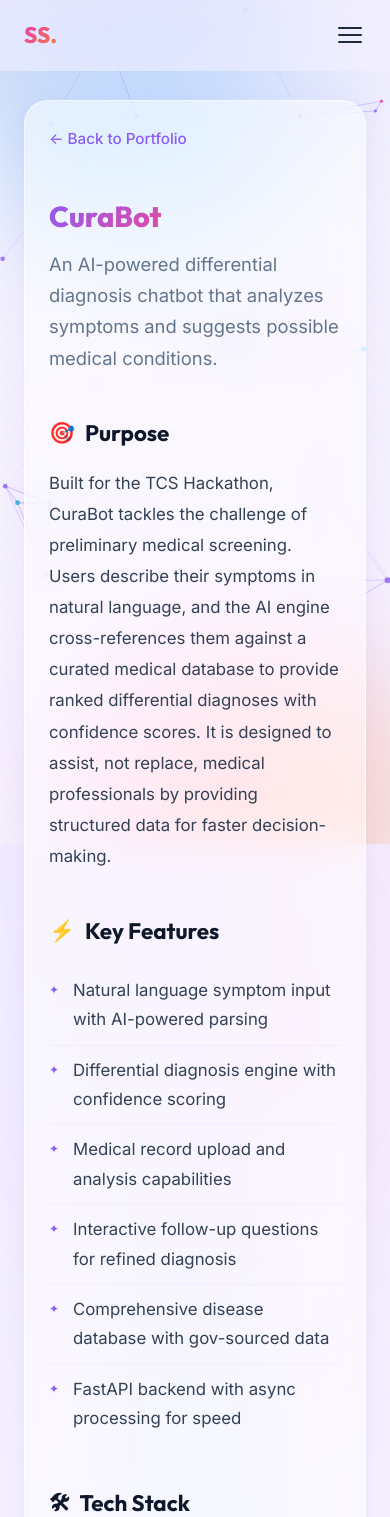
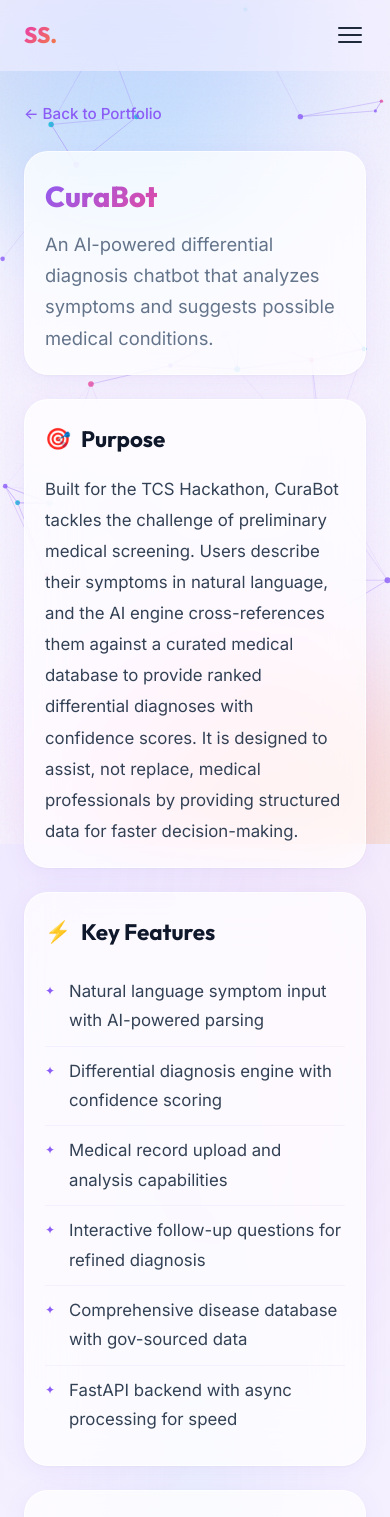
Before and after one commit to Shrinath777/tailmate-app, a React (Vite) app in the folder portfolio/: page /project/curabot in a window 390 px wide. Shown: the top 1517 px of the page. Built offline with nearby package versions, Linux system fonts and the light colour scheme.

Commit message:
Fix: glass cards on Know More pages + fix blank home page on back navigation

```diff
--- a/portfolio/src/App.jsx
+++ b/portfolio/src/App.jsx
@@ -14,9 +14,22 @@ import Background from './components/Background';
 
 function HomePage() {
   useEffect(() => {
+    // Small delay to let the DOM render before observing
+    const timer = setTimeout(() => {
+      const scrollElements = document.querySelectorAll('.animate-on-scroll');
+
+      // Immediately reveal elements already in the viewport
+      scrollElements.forEach((el) => {
+        const rect = el.getBoundingClientRect();
+        if (rect.top < window.innerHeight && rect.bottom > 0) {
+          el.classList.add('visible');
+        }
+      });
+
+      // Observe the remaining hidden elements for scroll reveal
       const observerOptions = {
-      threshold: 0.12,
-      rootMargin: '0px 0px -60px 0px',
+        threshold: 0.08,
+        rootMargin: '0px 0px -40px 0px',
       };
 
       const observer = new IntersectionObserver((entries) => {
@@ -28,10 +41,16 @@ function HomePage() {
         });
       }, observerOptions);
 
-    const scrollElements = document.querySelectorAll('.animate-on-scroll');
-    scrollElements.forEach((el) => observer.observe(el));
+      scrollElements.forEach((el) => {
+        if (!el.classList.contains('visible')) {
+          observer.observe(el);
+        }
+      });
 
       return () => observer.disconnect();
+    }, 50);
+
+    return () => clearTimeout(timer);
   }, []);
 
   return (
--- a/portfolio/src/components/ProjectDetail.jsx
+++ b/portfolio/src/components/ProjectDetail.jsx
@@ -119,8 +119,10 @@ function ProjectDetail() {
       <div className="detail-page">
         <div className="detail-container">
           <Link to="/" className="detail-back">← Back to Portfolio</Link>
-          <h1 className="detail-title">Project not found</h1>
-          <p className="detail-body">The project you are looking for does not exist.</p>
+          <div className="detail-card glass-card">
+            <h1 className="detail-title">Project not found</h1>
+            <p className="detail-body">The project you are looking for does not exist.</p>
+          </div>
         </div>
       </div>
     );
@@ -131,12 +133,14 @@ function ProjectDetail() {
       <div className="detail-container">
         <Link to="/" className="detail-back">← Back to Portfolio</Link>
 
-        <div className="detail-header">
-          <h1 className="detail-title">{project.name}</h1>
-          <p className="detail-tagline">{project.tagline}</p>
+        <div className="detail-card glass-card">
+          <div className="detail-header">
+            <h1 className="detail-title">{project.name}</h1>
+            <p className="detail-tagline">{project.tagline}</p>
+          </div>
         </div>
 
-        <div className="detail-section">
+        <div className="detail-card glass-card">
           <h2 className="detail-section-title">
             <span className="section-icon">🎯</span> Purpose
           </h2>
@@ -145,7 +149,7 @@ function ProjectDetail() {
           </div>
         </div>
 
-        <div className="detail-section">
+        <div className="detail-card glass-card">
           <h2 className="detail-section-title">
             <span className="section-icon">⚡</span> Key Features
           </h2>
@@ -156,7 +160,7 @@ function ProjectDetail() {
           </ul>
         </div>
 
-        <div className="detail-section">
+        <div className="detail-card glass-card">
           <h2 className="detail-section-title">
             <span className="section-icon">🛠</span> Tech Stack
           </h2>
--- a/portfolio/src/index.css
+++ b/portfolio/src/index.css
@@ -1042,12 +1042,16 @@ img {
 .detail-container {
   max-width: 800px;
   margin: 0 auto;
-  background: var(--glass);
-  backdrop-filter: blur(20px) saturate(1.4);
-  -webkit-backdrop-filter: blur(20px) saturate(1.4);
+}
+
+.detail-card {
+  padding: var(--space-lg) var(--space-xl);
+  margin-bottom: var(--space-lg);
+  background: var(--glass-strong);
+  backdrop-filter: blur(24px) saturate(1.5);
+  -webkit-backdrop-filter: blur(24px) saturate(1.5);
   border: 1px solid var(--glass-border);
   border-radius: var(--radius-lg);
-  padding: 40px;
   box-shadow: var(--shadow-card);
 }
 
@@ -1058,7 +1062,7 @@ img {
   font-size: 0.95rem;
   font-weight: 500;
   color: var(--violet);
-  margin-bottom: var(--space-xl);
+  margin-bottom: var(--space-lg);
   cursor: pointer;
   transition: var(--transition-base);
   text-decoration: none;
@@ -1070,7 +1074,7 @@ img {
 }
 
 .detail-header {
-  margin-bottom: var(--space-xl);
+  margin-bottom: 0;
 }
 
 .detail-title {
@@ -1269,8 +1273,8 @@ img {
     font-size: 1.8rem;
   }
 
-  .detail-container {
-    padding: 24px;
+  .detail-card {
+    padding: 20px;
   }
 
   .cursor-glow {
```
Lines whose indentation alone changed are shown as unchanged.
